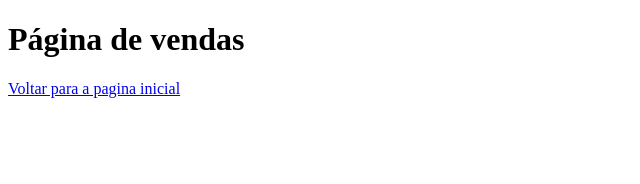
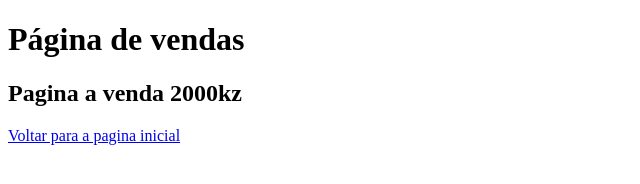
Before and after one commit to 20231884-ai/aulagithub, a plain HTML site: page venda.html in a window 1280 px wide. Shown: the whole page, without its empty margins (0-640 px from the left). Drawn offline with Linux system fonts and the light colour scheme.

Commit message:
Acrescentado o valor da venda

```diff
--- a/venda.html
+++ b/venda.html
@@ -7,6 +7,7 @@
 </head>
 <body>
     <h1>Página de vendas</h1>
+    <h2>Pagina a venda 2000kz</h2>
      <a href="index.html">Voltar para a pagina inicial</a>
 </body>
 </html>
```
